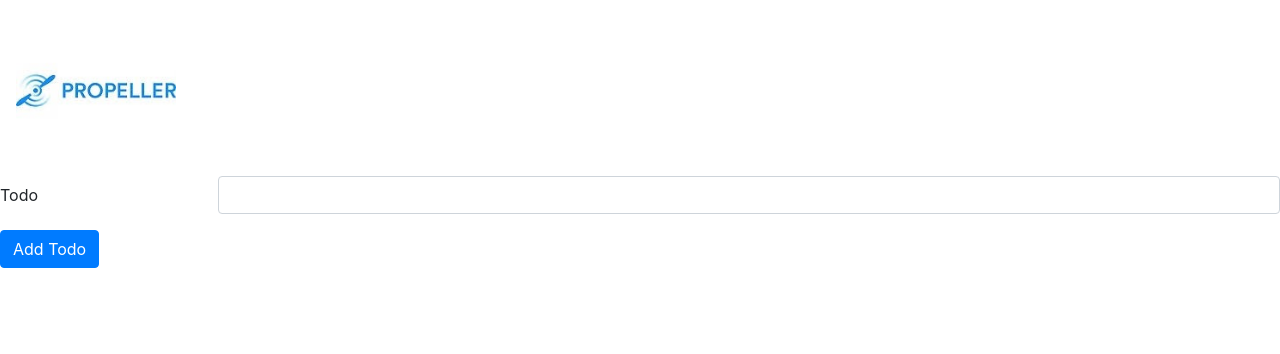
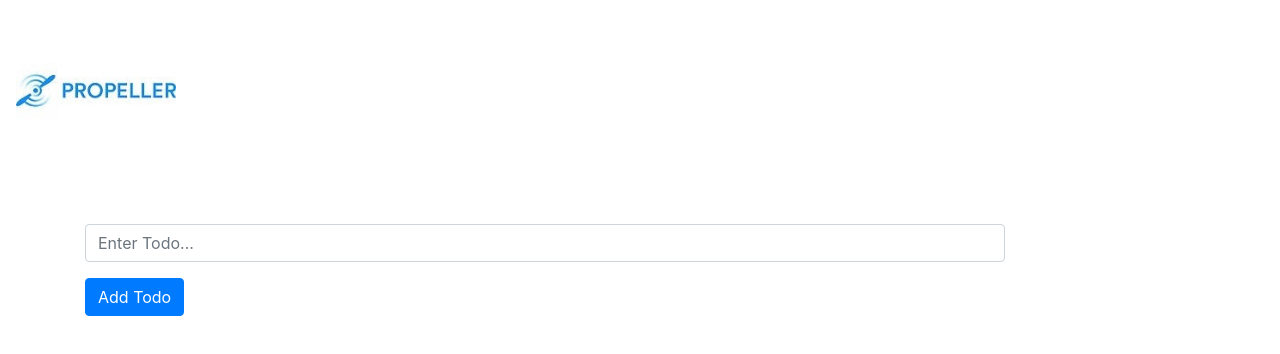
Before and after one commit to almirmerzic/Test, a React (Create React App) app in the folder app/: page / in a window 1280 px wide. Shown: the top 354 px of the page. Built offline with nearby package versions, Linux system fonts and the light colour scheme.

Commit message:
Add Todo
Add Todo changed.

```diff
--- a/app/src/components/AddTodo/AddTodo.js
+++ b/app/src/components/AddTodo/AddTodo.js
@@ -25,9 +25,8 @@ class AddTodo extends React.Component {
             <div>
                 <form>
                         <div className="form-group row">
-                            <label className="col-sm-2 col-form-label">Todo</label>
                             <div className="col-sm-10">
-                                <input type="text" className="form-control" value={this.state.todo} onChange={this.getTodo} />
+                            <input type="text" placeholder="Enter Todo..." className="form-control" value={this.state.todo} onChange={this.getTodo} />
                             </div>
                         </div>
                         <div className="form-group row">
@@ -35,7 +34,7 @@ class AddTodo extends React.Component {
                                 <button type="button" onClick={this.sendTodo} className="btn btn-primary">Add Todo</button>
                             </div>
                         </div>
-                    </form>
+                </form>
             </div>
         );
     }
--- a/app/src/components/Home/Home.js
+++ b/app/src/components/Home/Home.js
@@ -9,7 +9,7 @@ class Home extends React.Component {
                 <div>
                     <Navbar />
                 </div>
-                <div>
+                <div className="container mt-5">
                     <AddTodo />
                 </div>
 
```
